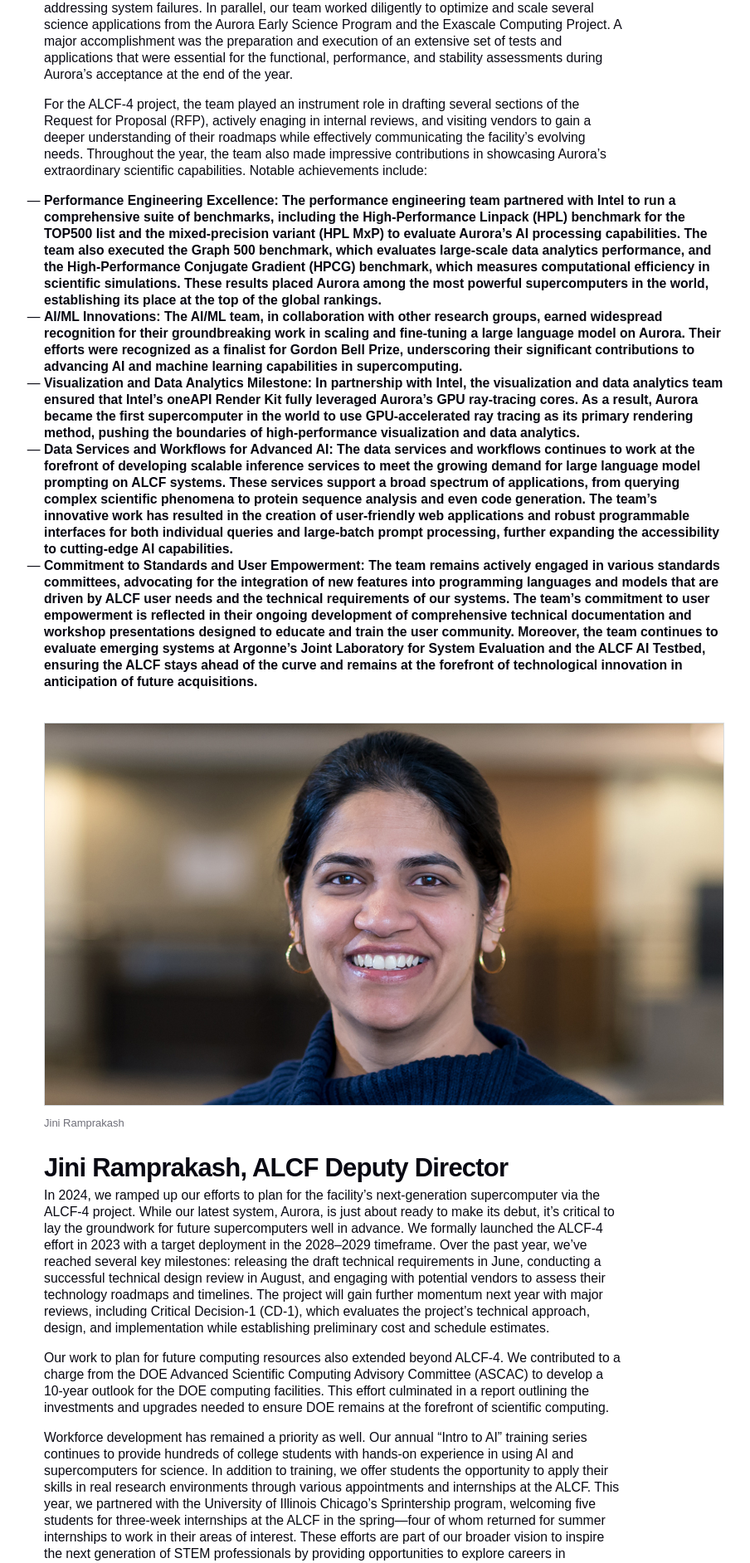
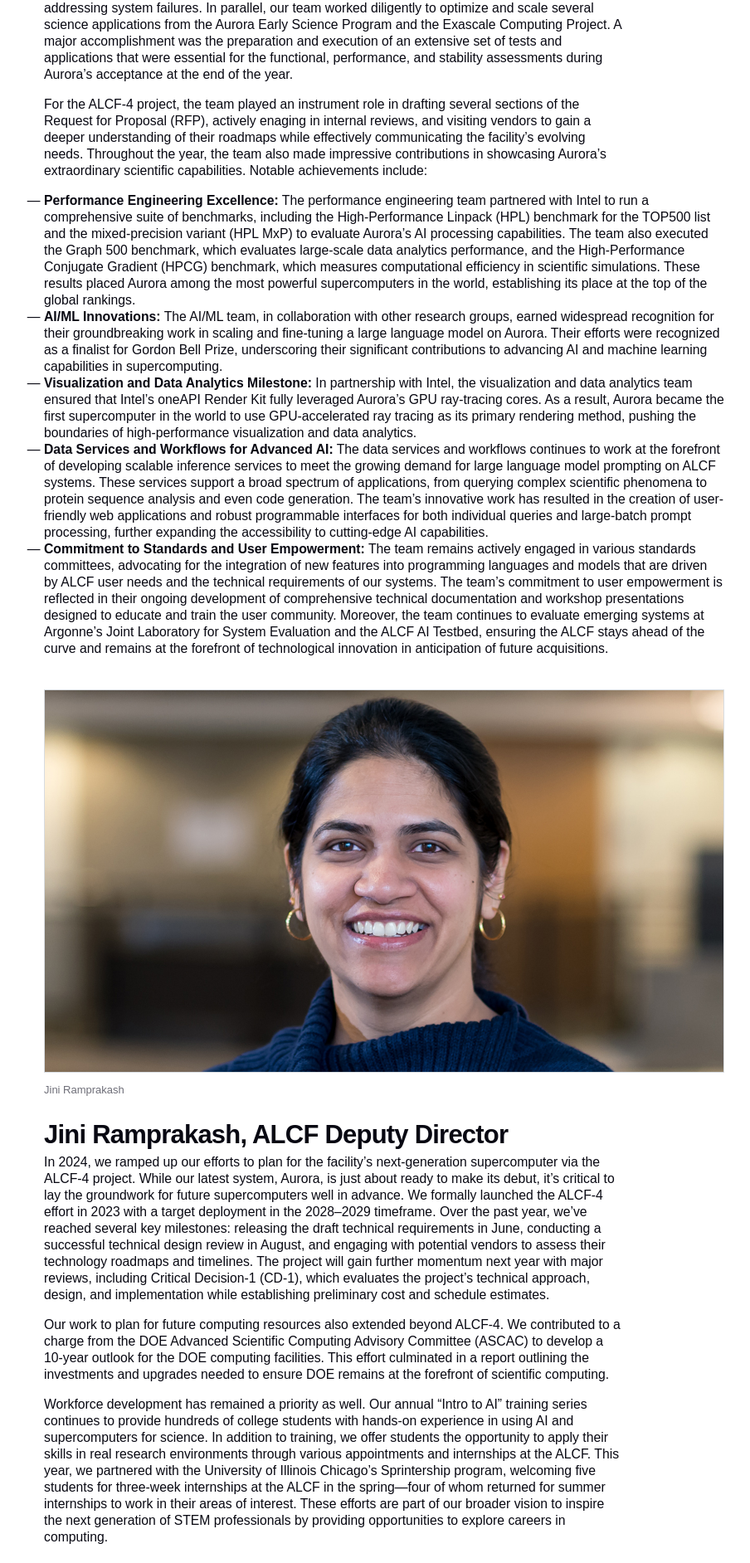
Before and after one commit to argonne-lcf/AR2024, a Jekyll site: the page built from 01_year-in-review/year-in-review.md, in a window 1280 px wide. Shown: the part 2876-4760 px from the top of the page at 83% size, without its empty margins (282-1186 px from the left). Built offline with Jekyll 4.4.1, drawn with Linux system fonts in a browser that asks for light colours; some web fonts are replaced.

Commit message:
Update year-in-review.md

```diff
--- a/01_year-in-review/year-in-review.md
+++ b/01_year-in-review/year-in-review.md
@@ -46,11 +46,11 @@
 For the ALCF-4 project, the team played an instrument role in drafting several sections of the Request for Proposal (RFP), actively enaging in internal reviews, and visiting vendors to gain a deeper understanding of their roadmaps while effectively communicating the facility's evolving needs.
 Throughout the year, the team also made impressive contributions in showcasing Aurora’s extraordinary scientific capabilities. Notable achievements include:
 
-- <b>Performance Engineering Excellence: The performance engineering team partnered with Intel to run a comprehensive suite of benchmarks, including the High-Performance Linpack (HPL) benchmark for the TOP500 list and the mixed-precision variant (HPL MxP) to evaluate Aurora's AI processing capabilities. The team also executed the Graph 500 benchmark, which evaluates large-scale data analytics performance, and the High-Performance Conjugate Gradient (HPCG) benchmark, which measures computational efficiency in scientific simulations. These results placed Aurora among the most powerful supercomputers in the world, establishing its place at the top of the global rankings.
-- <b>AI/ML Innovations: The AI/ML team, in collaboration with other research groups, earned widespread recognition for their groundbreaking work in scaling and fine-tuning a large language model on Aurora. Their efforts were recognized as a finalist for Gordon Bell Prize, underscoring their significant contributions to advancing  AI and machine learning capabilities in supercomputing.
-- <b>Visualization and Data Analytics Milestone: In partnership with Intel, the visualization and data analytics team ensured that Intel's oneAPI Render Kit fully leveraged Aurora's GPU ray-tracing cores. As a result, Aurora became the first supercomputer in the world to use GPU-accelerated ray tracing as its primary rendering method, pushing the boundaries of high-performance visualization and data analytics.
-- <b>Data Services and Workflows for Advanced AI: The data services and workflows continues to work at the forefront of developing scalable inference services to meet the growing demand for large language model prompting on ALCF systems. These services support a broad spectrum of applications, from querying complex scientific phenomena to protein sequence analysis and even code generation. The team’s innovative work has resulted in the creation of user-friendly web applications and robust programmable interfaces for both individual queries and large-batch prompt processing, further expanding the accessibility to cutting-edge AI capabilities.
-- <b>Commitment to Standards and User Empowerment: The team remains actively engaged in various standards committees, advocating for the integration of new features into programming languages and models that are driven by ALCF user needs and the technical requirements of our systems. The team’s commitment to user empowerment is reflected in their ongoing development of comprehensive technical documentation and workshop presentations designed to educate and train the user community. Moreover, the team continues to evaluate emerging systems at Argonne’s Joint Laboratory for System Evaluation and the ALCF AI Testbed, ensuring the ALCF stays ahead of the curve and remains at the forefront of technological innovation in anticipation of future acquisitions.
+- <b>Performance Engineering Excellence:</b> The performance engineering team partnered with Intel to run a comprehensive suite of benchmarks, including the High-Performance Linpack (HPL) benchmark for the TOP500 list and the mixed-precision variant (HPL MxP) to evaluate Aurora's AI processing capabilities. The team also executed the Graph 500 benchmark, which evaluates large-scale data analytics performance, and the High-Performance Conjugate Gradient (HPCG) benchmark, which measures computational efficiency in scientific simulations. These results placed Aurora among the most powerful supercomputers in the world, establishing its place at the top of the global rankings.
+- <b>AI/ML Innovations:</b> The AI/ML team, in collaboration with other research groups, earned widespread recognition for their groundbreaking work in scaling and fine-tuning a large language model on Aurora. Their efforts were recognized as a finalist for Gordon Bell Prize, underscoring their significant contributions to advancing  AI and machine learning capabilities in supercomputing.
+- <b>Visualization and Data Analytics Milestone:</b> In partnership with Intel, the visualization and data analytics team ensured that Intel's oneAPI Render Kit fully leveraged Aurora's GPU ray-tracing cores. As a result, Aurora became the first supercomputer in the world to use GPU-accelerated ray tracing as its primary rendering method, pushing the boundaries of high-performance visualization and data analytics.
+- <b>Data Services and Workflows for Advanced AI:</b> The data services and workflows continues to work at the forefront of developing scalable inference services to meet the growing demand for large language model prompting on ALCF systems. These services support a broad spectrum of applications, from querying complex scientific phenomena to protein sequence analysis and even code generation. The team’s innovative work has resulted in the creation of user-friendly web applications and robust programmable interfaces for both individual queries and large-batch prompt processing, further expanding the accessibility to cutting-edge AI capabilities.
+- <b>Commitment to Standards and User Empowerment:</b> The team remains actively engaged in various standards committees, advocating for the integration of new features into programming languages and models that are driven by ALCF user needs and the technical requirements of our systems. The team’s commitment to user empowerment is reflected in their ongoing development of comprehensive technical documentation and workshop presentations designed to educate and train the user community. Moreover, the team continues to evaluate emerging systems at Argonne’s Joint Laboratory for System Evaluation and the ALCF AI Testbed, ensuring the ALCF stays ahead of the curve and remains at the forefront of technological innovation in anticipation of future acquisitions.
 
 {% include media-img.html
    source= "Ramprakash_1600x900.jpg"
```
